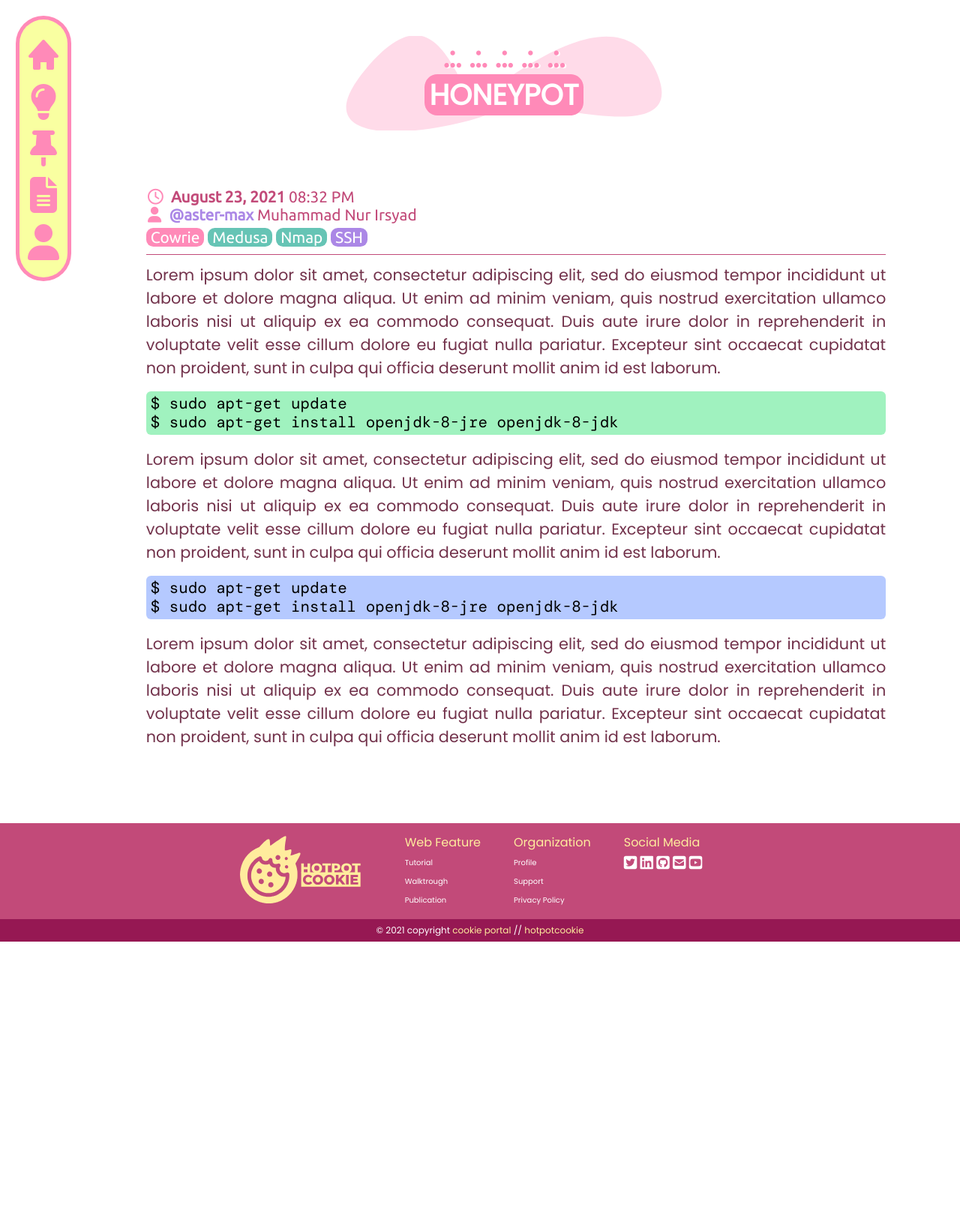
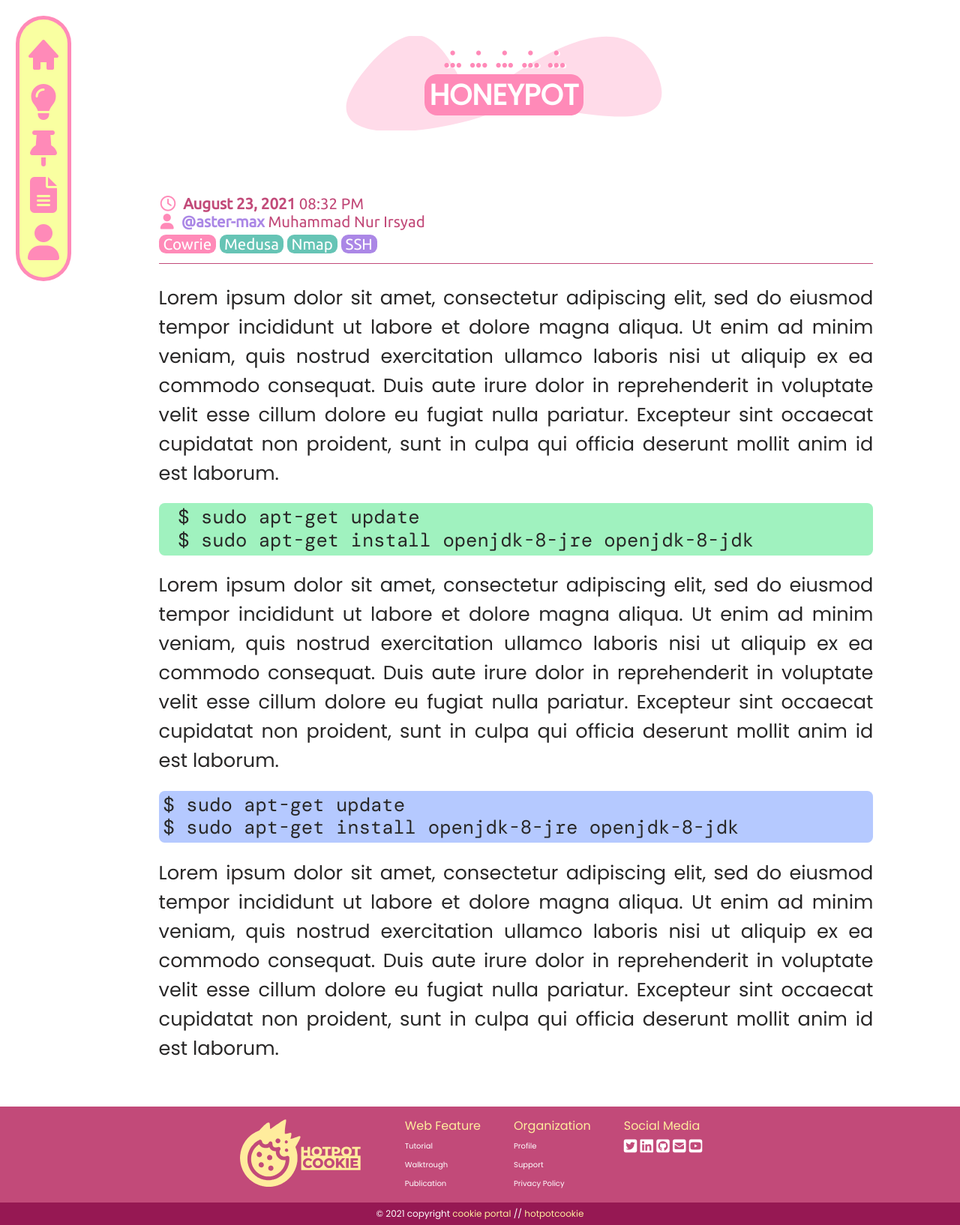
Before and after one commit to monsieurDuke/hotpotcookie.github.io, a PHP site: page /feature/tutorial/hpc-tutorial-honeypot.html in a window 1280 px wide. Shown: the whole page at 75% size. Before the commit the page ends 1256 px from the top, so only its background shows below. Run offline with PHP 8.4, Linux system fonts and the light colour scheme; some libraries are stand-ins or nearby versions.

Commit message:
adding styles to pages and publications with journal format

```diff
--- a/source/css/styleParent.css
+++ b/source/css/styleParent.css
@@ -21,6 +21,7 @@
   --clr-yellow-light: #f9ffa1;
   --clr-cyan-light: #b5c9ff;
   --clr-green-light: #a0f2bf;
+  --clr-grey-old: #282727;
   --clr-white: #FFF;
 }
 * {
@@ -97,18 +98,21 @@
   background-color: #faffde;
 }
 .container.content {
-  width: 80em;
-  padding: 2em 3.5em;
+  width: 55em;
+  padding: 2em 3.5em 0em 3.5em;
   text-align: justify;
-  font-size: 1.3em;
+  font-size: 1.6em;
   box-shadow: 0px 0px 0px 0px;
   background-color: var(--clr-white);
-  color: var(--clr-pink-ded);
+  color: var(--clr-grey-old);
 }
 .container.content .details {
   font-family: 'Ubuntu', sans-serif;
-  font-size: 1em;
+  font-size: 0.8em;
   color: var(--clr-pink-old);
+}
+.container.content .details .top-details {
+  margin-bottom: 0.8em;
 }
 .container.content .details .attribute {
   margin-right: 0.5em;
@@ -122,21 +126,30 @@
 }
 .container.content .code {
   padding: 4px 6px;
-  color: black;
+  color: var(--clr-grey-old);
   border-radius: 0.3em;
   width: 100%;
   font-family: 'DM Mono', monospace;
   margin: 0.8em 0em;
   line-height: 1.2em;
 }
+.container.content .code li {
+  list-style-type: "$";
+  padding-left: 0.5em;
+}
 .container.content .code.command {
   background-color: var(--clr-green-light);
+  padding-left: 1em;
 }
 .container.content .code.file {
   background-color: var(--clr-cyan-light);
 }
+.container.content .code.sysreq {
+  background-color: var(--clr-yellow);
+  font-family: 'Ubuntu', sans-serif;
+}
 .container.content hr {
-  margin: 0.5em 0em 0.5em 0em;
+  margin: 0.5em 0em 1em 0em;
   border: 0;
   border-top: 0.01em solid var(--clr-pink-old);
   display: block;
```
Also changed, not shown: other parts of source/css/styleParent.css (+33 -2 lines).
